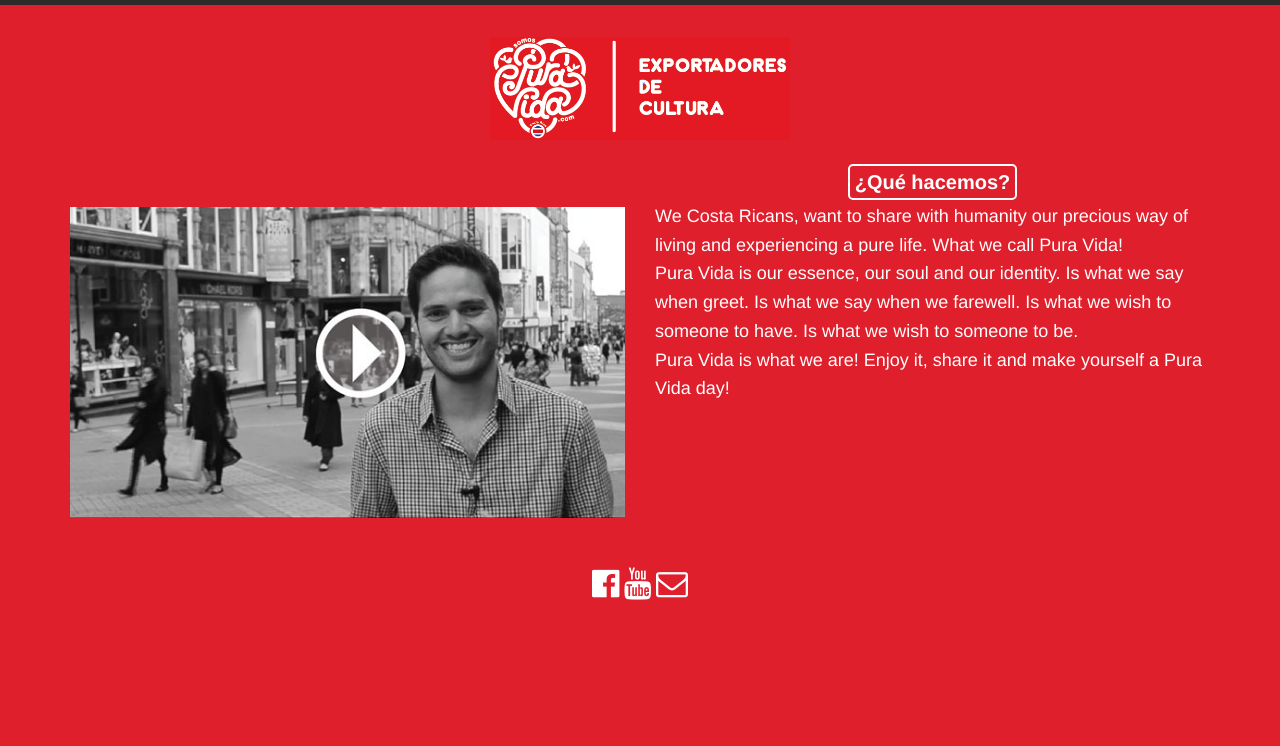
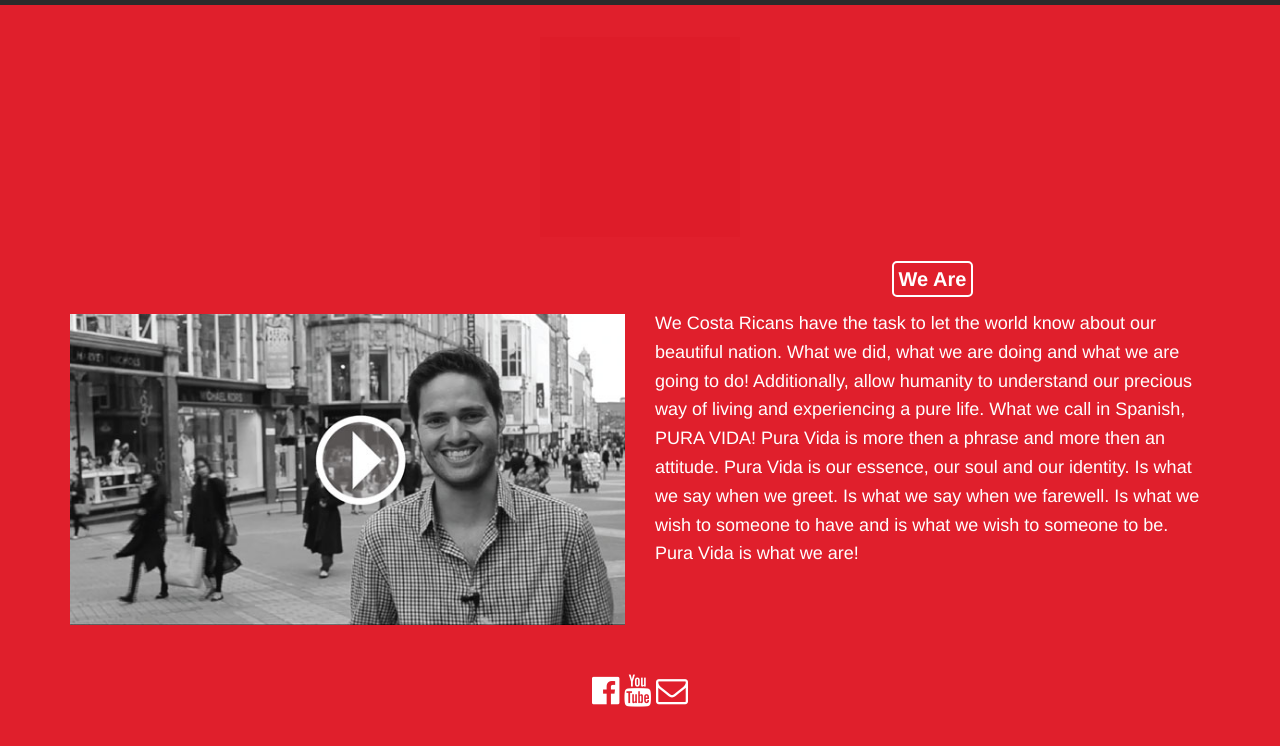
Before and after one commit to lucachaco/somospuravida-legacy, a Jekyll site: the page built from index.html, in a window 1280 px wide. Shown: the top 746 px of the page. Built offline with Jekyll 4.4.1, drawn with Linux system fonts in a browser that asks for light colours; nearby versions of some CDN libraries.

```diff
--- a/_layouts/default.html
+++ b/_layouts/default.html
@@ -33,8 +33,8 @@
 <header class="main-header">
     <div class="wc-container">
         <a href="/">
-            <img src="/assets/img/logo.png" alt="{{ site.harmony.name }}"
-                 style="display: block;margin-left: auto; margin-right: auto; width: 300px;">
+            <img src="/assets/img/logo.gif" alt="{{ site.harmony.name }}"
+                 style="display: block;margin-left: auto; margin-right: auto; width: 200px;">
         </a>
         <!--<h2>{{ site.harmony.description }}</h2>-->
         <!--{% include header-links.html %}-->
@@ -43,30 +43,20 @@
 
 <div class="container">
     <div class="row" style="margin-bottom: 30px;">
-        <div class="col-md-6" style="margin-bottom: 20px; margin-top: 35px;">
+        <div class="col-md-6" style="margin-bottom: 20px; margin-top: 45px;">
             <img src="/assets/img/video-screen.jpg" alt="Manifiesto Somos Pura vida"
                  data-video="http://www.youtube.com/embed/xBeApsQLjDk?autoplay=1" style="cursor: pointer;">
         </div>
         <div class="col-md-6" style=" color: white;">
-            <div style="margin-bottom: 10px; text-align: center;">
+            <div style="margin-bottom: 20px; text-align: center;">
             <span style="border:2px solid white; padding: 5px 5px 5px 5px; border-radius: 5px; font-size: 20px; font-weight: 600;">
-                ¿Qué hacemos?
+                We Are
             </span>
             </div>
             <p>
-                We Costa Ricans, want to share with humanity our precious way of living and experiencing a pure life.
-                What we call Pura Vida!
+                We Costa Ricans have the task to let the world know about our beautiful nation. What we did, what we are doing and what we are going to do!  Additionally, allow humanity to understand our precious way of living and experiencing a pure life. What we call in Spanish, PURA VIDA!  Pura Vida is more then a phrase and more then an attitude. Pura Vida is our essence, our soul and our identity. Is what we say when we greet. Is what we say when we farewell. Is what we wish to someone to have and is what we wish to someone to be. Pura Vida is what we are!
             </p>
 
-            <p>
-                Pura Vida is our essence, our soul and our identity.
-                Is what we say when greet. Is what we say when we farewell. Is what we wish to someone to have. Is what we wish to someone to be.
-            </p>
-
-            <p>
-                Pura Vida is what we are!
-                Enjoy it, share it and make yourself a Pura Vida day!
-            </p>
         </div>
 
     </div>
```
Also changed, not shown: assets/img/logo.gif (added).
